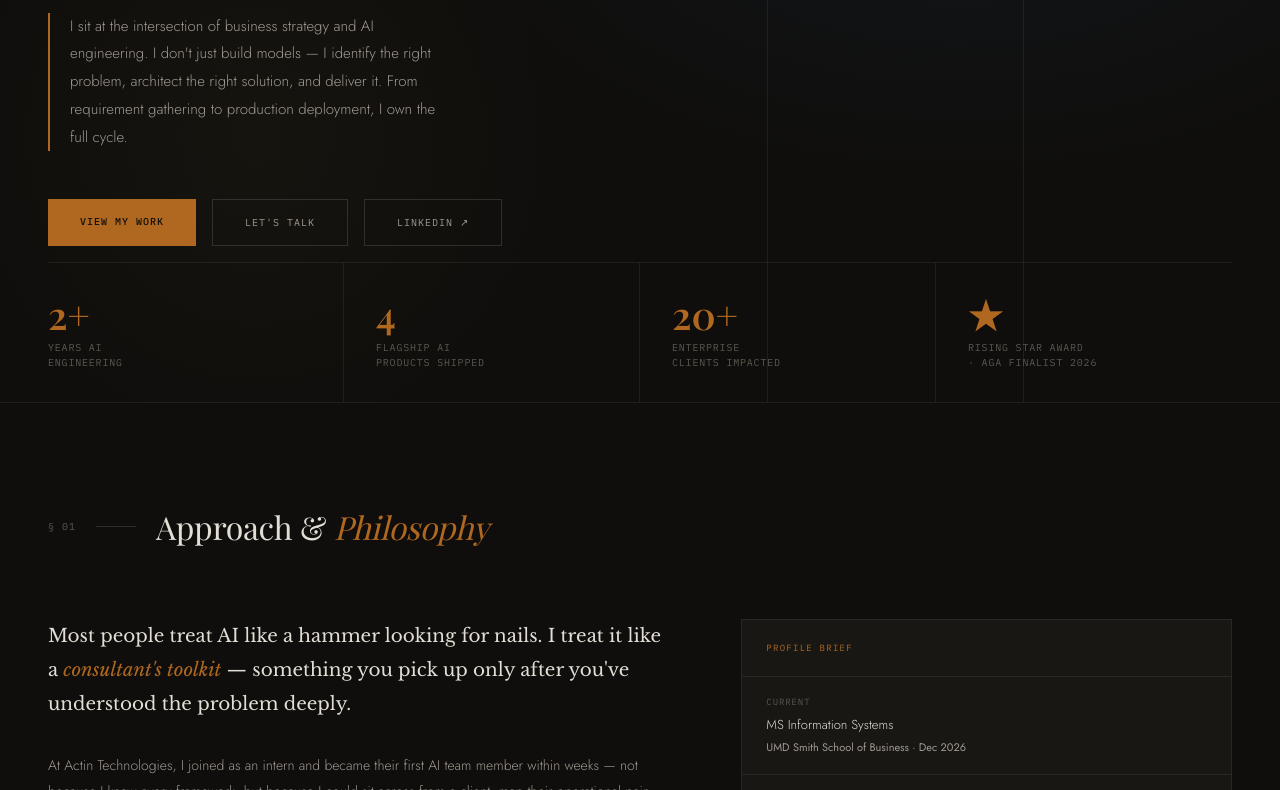
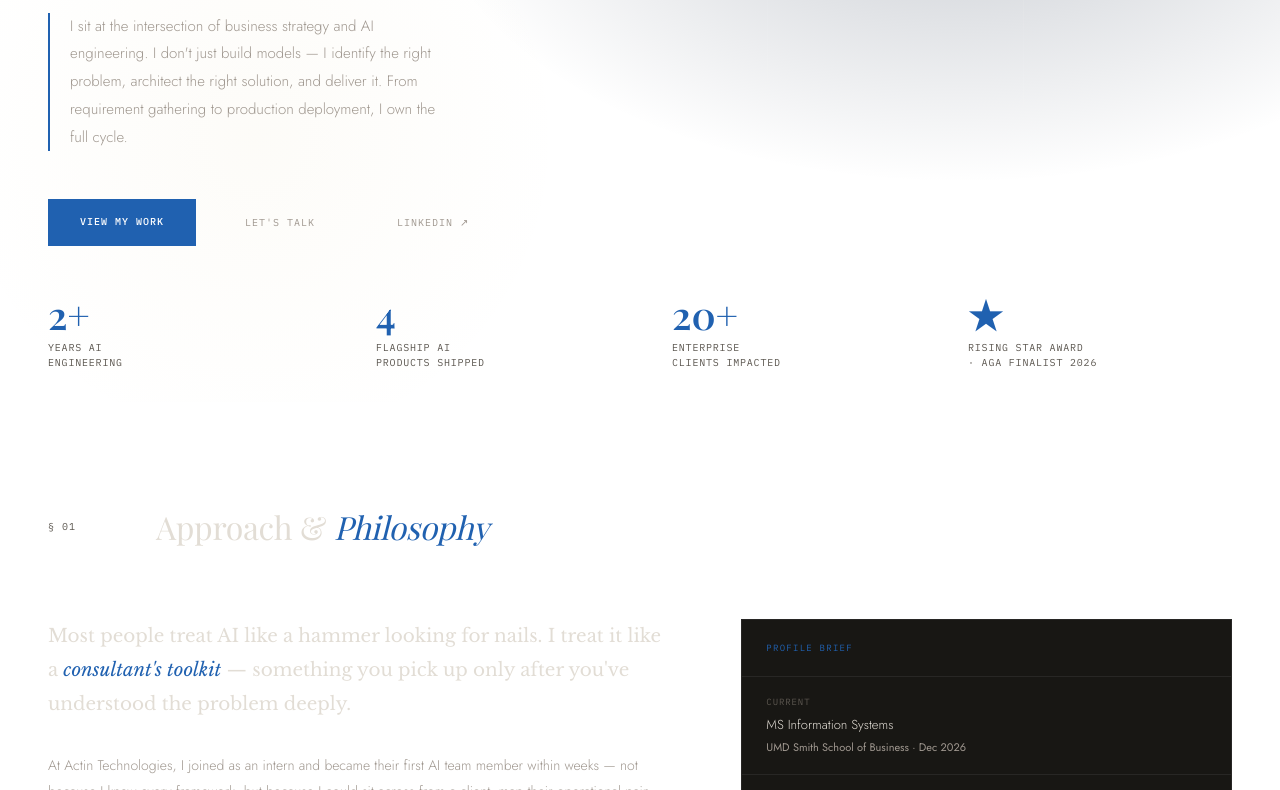
Before and after one commit to Manas2409/Manas2409.github.io, a plain HTML site: page index.html in a window 1280 px wide. Shown: the part 475-1265 px from the top of the page. Drawn offline with nearby package versions, Linux system fonts and the light colour scheme; a web font is replaced by a local one.

Commit message:
update 5

```diff
--- a/index.html
+++ b/index.html
@@ -8,7 +8,7 @@
 <link href="https://fonts.googleapis.com/css2?family=Playfair+Display:ital,wght@0,400;0,600;0,700;1,400;1,600&family=Libre+Baskerville:ital,wght@0,400;0,700;1,400&family=IBM+Plex+Mono:wght@300;400;500&family=Jost:wght@300;400;500&display=swap" rel="stylesheet"/>
 <style>
 :root {
-  --ink: #0f0e0c;
+  --ink: #ffffff;
   --ink2: #181714;
   --ink3: #211f1b;
   --ink4: #2c2a25;
@@ -17,7 +17,7 @@
   --text: #e2ddd5;
   --text-mid: #a09890;
   --text-low: #5c5750;
-  --gold: #b06820;
+  --gold: #2061b0;
   --gold-dim: rgba(74,158,255,0.10);
   --gold-dim2: rgba(74,158,255,0.05);
   --navy: #1e2d45;
```
